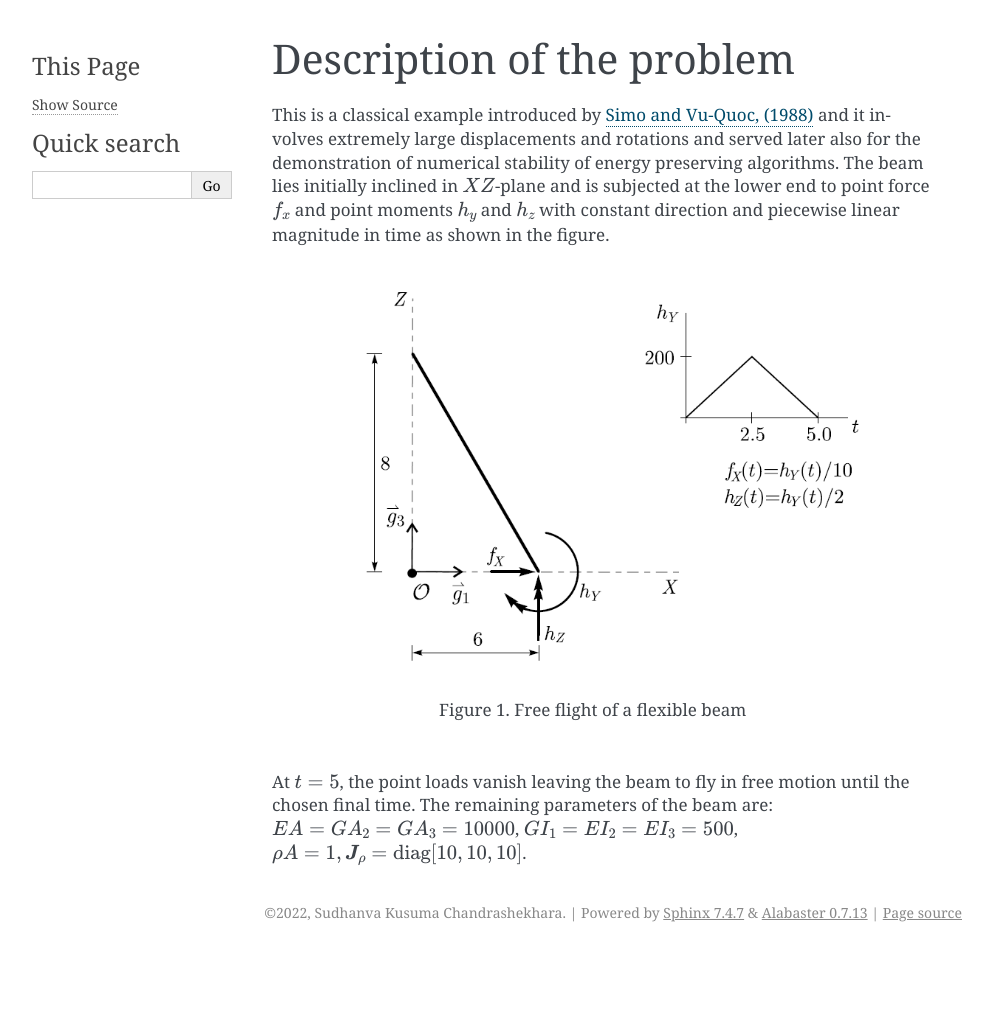
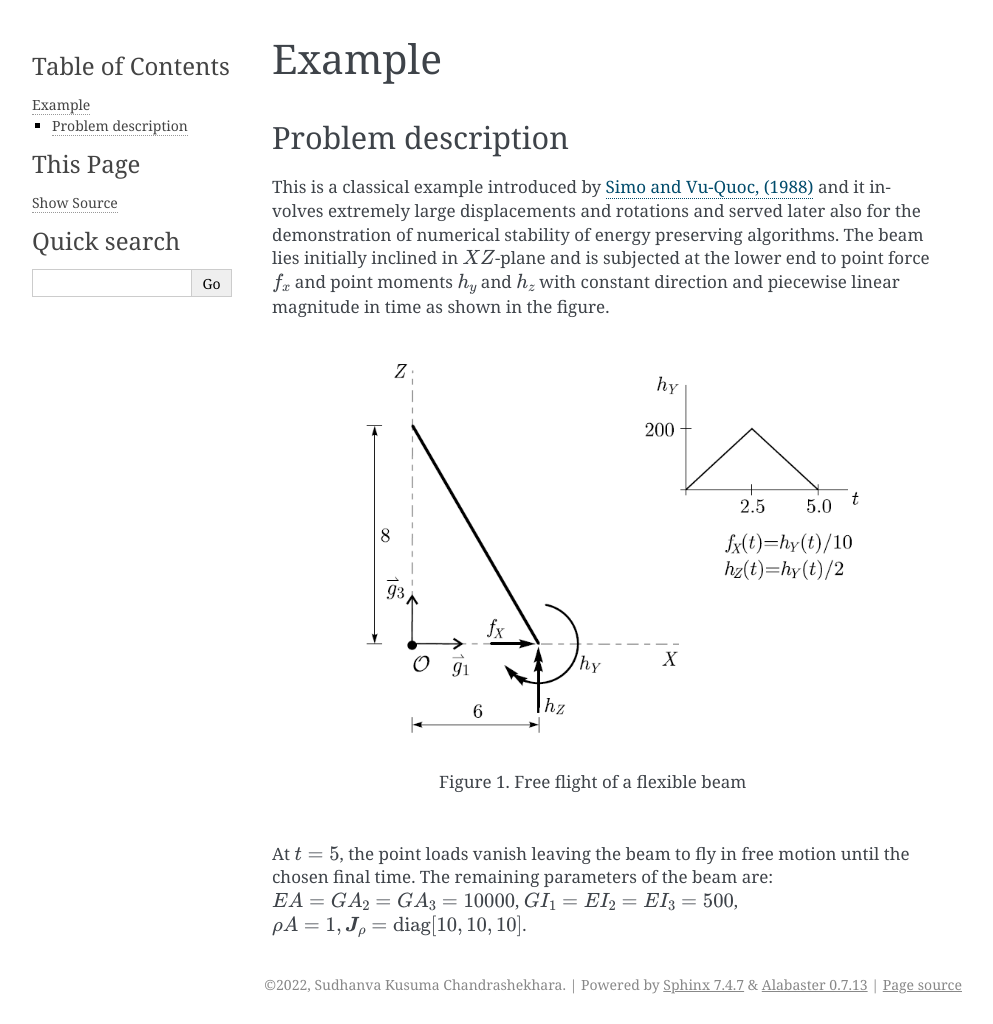
Before and after one commit to THREAD-3-2/flyingspaghetti_vendy, a Sphinx documentation site: the page built from docs/introduction.rst, in a window 1280 px wide. Shown: the whole page, without its empty margins (148-1141 px from the left). Built offline with Sphinx 7.4.7, drawn with Linux system fonts in a browser that asks for light colours; before the commit the page ends 952 px from its top, so only the background shows below that.

Commit message:
add example to the title

```diff
--- a/docs/introduction.rst
+++ b/docs/introduction.rst
@@ -1,7 +1,10 @@
 .. _introduction:
 
-==========================
-Description of the problem
+=========
+Example
+=========
+
+Problem description
 ==========================
 
 This is a classical example introduced by `Simo and Vu-Quoc, (1988) <https://doi.org/10.1016/0045-7825(88)90073-4>`_ and it involves extremely large displacements and rotations and served later also for the demonstration of numerical stability of energy preserving algorithms. The beam lies initially inclined in :math:`XZ`-plane and is subjected at the lower end to point force :math:`f_{x}` and point moments :math:`h_{y}` and :math:`h_{z}` with constant direction and piecewise linear magnitude in time as shown in the figure.
```
